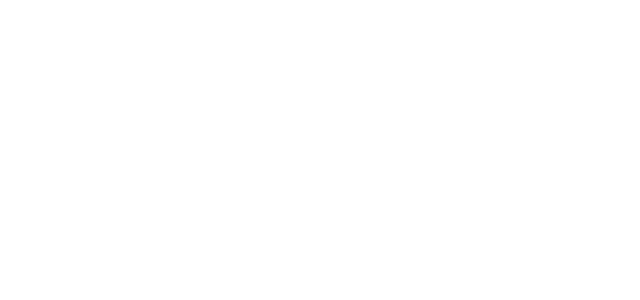
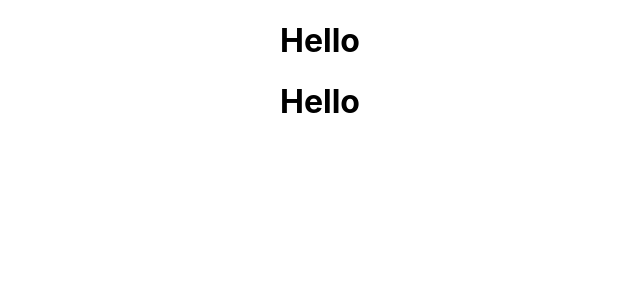
Before and after one commit to ellenell/ocean-app-frontend, a React (Create React App) app: page / in a window 1280 px wide. Shown: the top 300 px of the page, without its empty margins (320-960 px from the left). Built offline with nearby package versions, Linux system fonts and the light colour scheme.

Commit message:
set up components

```diff
--- a/src/App.js
+++ b/src/App.js
@@ -1,11 +1,18 @@
 import React from 'react'
+import './App.css';
 
-import './App.css';
+// Import components and pages
+import Header from './components/Header.js'
+import Footer from './components/Footer.js'
+import Home from './components/Home.js'
+
 
 function App() {
   return (
     <div className="App">
+      < Header />
 
+      < Footer />
     </div>
   );
 }
--- /dev/null
+++ b/src/components/Footer.js
@@ -0,0 +1,13 @@
+import React from 'react'
+
+
+const Footer = () => {
+  return (
+    <div className="Header">
+      <h1>Hello</h1>
+
+    </div>
+  );
+}
+
+export default Footer;
--- /dev/null
+++ b/src/components/Header.js
@@ -0,0 +1,13 @@
+import React from 'react'
+
+
+const Header = () => {
+  return (
+    <div className="Header">
+      <h1>Hello</h1>
+
+    </div>
+  );
+}
+
+export default Header;
```
Also changed, not shown: src/components/Home.js (added).
